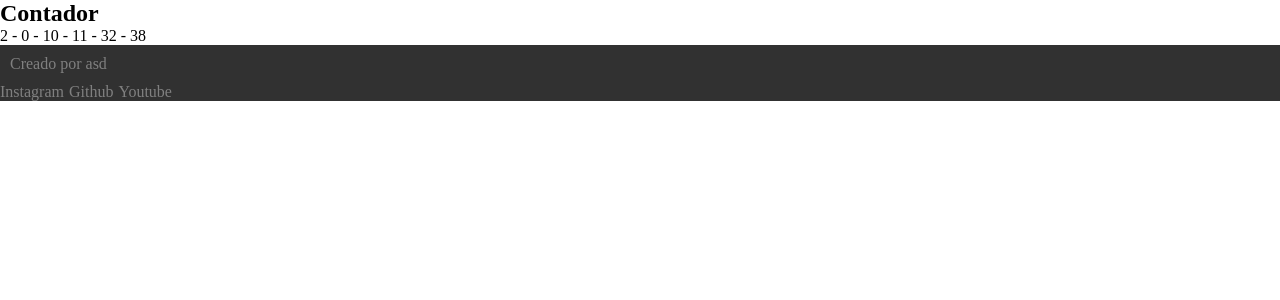
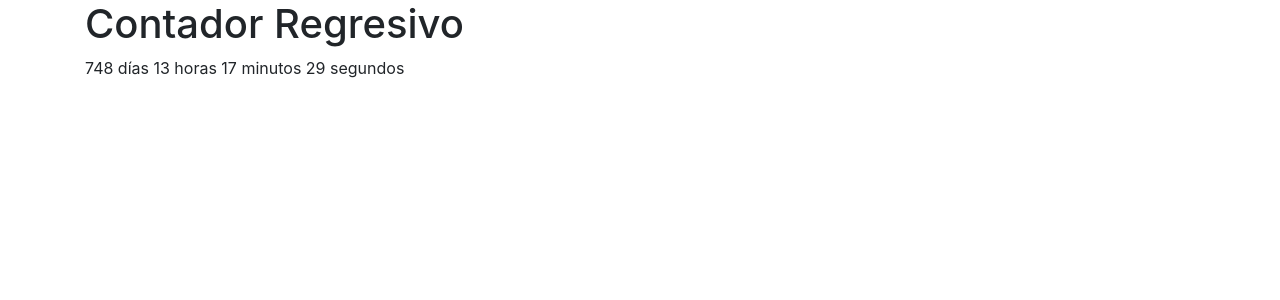
Before and after one commit to ezep23/contador-fwc26, a Flask app: page / in a window 1280 px wide. Shown: the top 300 px of the page. Run offline with Flask 3, Linux system fonts and the light colour scheme; some libraries are stand-ins or nearby versions.

Commit message:
contador funcionando correctamente

```diff
--- a/app/index.py
+++ b/app/index.py
@@ -17,21 +17,7 @@ def not_found_endpoint(error):
 # Endpoint index con el contador regresivo
 @app.route('/')
 def index():
-    fecha_objetivo = datetime(2026, 7, 11, 14, 30, 0)  # Establece la fecha y hora objetivo
-    if verificar_fecha(fecha_objetivo):
-        return redirect(url_for('tiempo_completado'))
-    else:
-        tiempo_restante = fecha_objetivo - datetime.now()
-
-        # Calcula años, meses, días, horas, minutos y segundos restantes
-        years = tiempo_restante.days // 365
-        months = tiempo_restante.days % 365 // 30
-        days = tiempo_restante.days % 365 % 30
-        hours = tiempo_restante.seconds // 3600
-        minutes = (tiempo_restante.seconds // 60) % 60
-        seconds = tiempo_restante.seconds % 60
-
-        return render_template('index.html', years=years, months=months, days=days,hours=hours, minutes=minutes, seconds=seconds)
+    return render_template('index.html')
 
 #Endpoint para cuando se complete el tiempo
 @app.route('/completado')
--- a/app/templates/index.html
+++ b/app/templates/index.html
@@ -1,43 +1,48 @@
-{% extends './layout.html' %}
-
-{% block title %} ARGENTINA 2026 {% endblock %}
-
-{% block counter %} {% endblock %}
-
 <!DOCTYPE html>
-<html lang="en">
+<html lang="es">
 <head>
     <meta charset="UTF-8">
     <meta name="viewport" content="width=device-width, initial-scale=1.0">
-    <title>Document</title>
+    <title>Contador Regresivo</title>
+    <!-- Estilos CSS opcionales -->
+    <link rel="stylesheet" href="https://maxcdn.bootstrapcdn.com/bootstrap/4.5.2/css/bootstrap.min.css">
+    <!-- JavaScript para actualizar el contador -->
+    <script>
+        function updateCountdown() {
+            // Fecha y hora objetivo en milisegundos
+            var fechaObjetivo = new Date("2026-07-11T14:30:00");
+            // Fecha y hora actual en milisegundos
+            var ahora = new Date();
+            // Diferencia en milisegundos
+            var diferencia = fechaObjetivo - ahora;
+
+            if (diferencia <= 0) {
+                // Si ya pasó la fecha objetivo, redirecciona
+                window.location.replace("/completado");
+            } else {
+                // Calcular días, horas, minutos y segundos
+                var segundos = Math.floor(diferencia / 1000);
+                var minutos = Math.floor(segundos / 60);
+                var horas = Math.floor(minutos / 60);
+                var dias = Math.floor(horas / 24);
+
+                horas %= 24;
+                minutos %= 60;
+                segundos %= 60;
+
+                // Actualizar el elemento en la página
+                document.getElementById("contador").innerHTML = dias + " días " + horas + " horas " + minutos + " minutos " + segundos + " segundos";
+            }
+        }
+
+        // Actualizar cada segundo
+        setInterval(updateCountdown, 1000);
+    </script>
 </head>
 <body>
-
-    <footer>
-        {% block footer %}
-        <div class="footer">
-            <div id="texto-autor">
-                <p>Creado por asd</p>
-            </div>
-            <div class="links">
-                <a>Instagram</a>
-                <a>Github</a>
-                <a>Youtube</a>
-            </div>
-        </div>
-        {% endblock %}
-    </footer>
-    <script>
-        function actualizarContador() {
-            fetch('/tiempo_restante')  // Hace una solicitud GET a la ruta '/tiempo_restante'
-                .then(response => response.json())
-                .then(data => {
-                    document.getElementById('countdown').innerText = `${data.years} años, ${data.months} meses, ${data.days} días, ${data.hours} horas, ${data.minutes} minutos, ${data.seconds} segundos`;
-                });
-        }
-
-        actualizarContador();  // Actualiza el contador inmediatamente al cargar la página
-        setInterval(actualizarContador, 1000);  // Actualiza el contador cada segundo
-    </script>
+    <div class="container">
+        <h1>Contador Regresivo</h1>
+        <div id="contador"></div>
+    </div>
 </body>
 </html>
```
